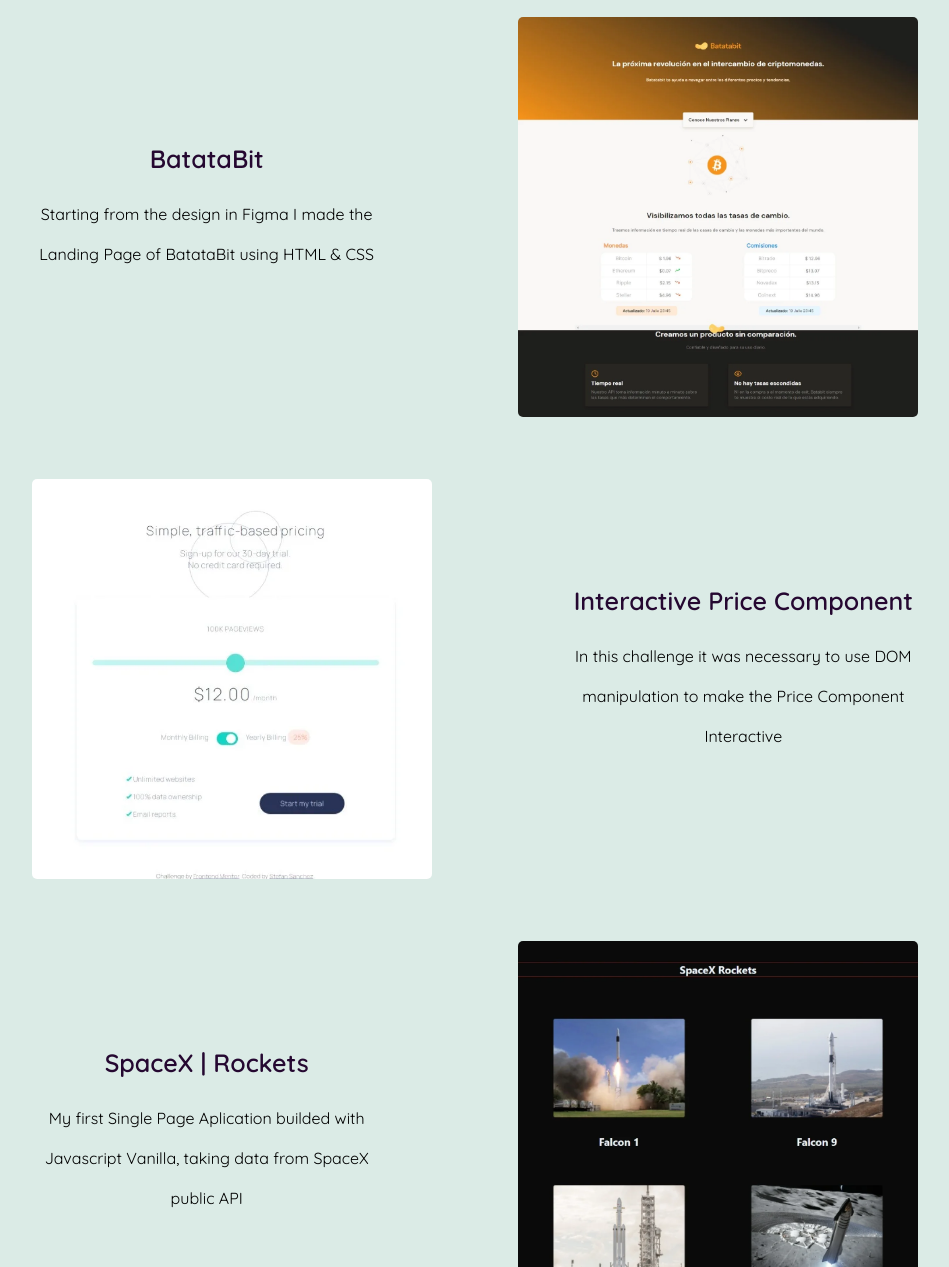
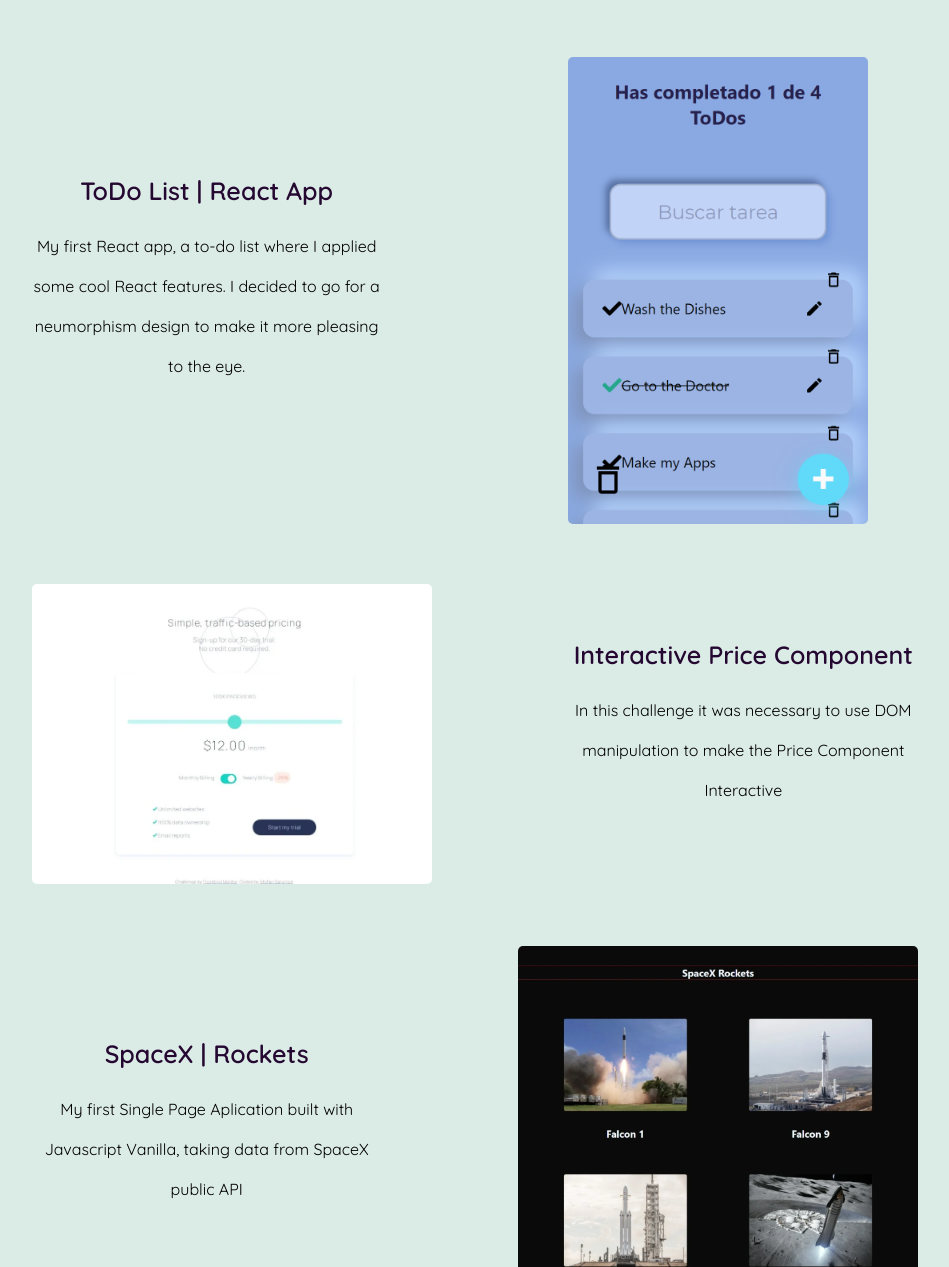
Before and after one commit to StefanSan26/Portfolio, a website built with webpack: page public/index.html in a window 1280 px wide. Shown: the part 1533-2800 px from the top of the page, without its empty margins (165-1114 px from the left). Built offline with nearby package versions, Linux system fonts and the light colour scheme; files whose address does not match are found by name.

Commit message:
first react app

```diff
--- a/public/index.html
+++ b/public/index.html
@@ -60,7 +60,7 @@
 			</div>
 			<h1 class="home__name">Stefan Sánchez</h1>
 			<h3 class="home__profession">Front-end Developer</h3>
-			<p class="home__description">Hi! I am Stefan. <br> Front-end focused web developer. <br> Let me show you some of
+			<p class="home__description">Hi! I am Stefan. <br> I am a Web Developer focused on Front-end.<br> In this moment i am learning React deeply <br> Let me show you some of
 				my Skills and Projects 👇</p>
 		</section>
 
@@ -91,8 +91,8 @@
 					<figcaption>Git & Github</figcaption>
 				</figure>
 				<figure class="skills__logo fig5">
-					<img src="./assets/svg/Responsive_Web_Design_Logo.svg" alt="Responsive Design">
-					<figcaption>Responsive Design</figcaption>
+					<img src="./assets/svg/React-icon-vector-01.svg" alt="Responsive Design">
+					<figcaption>React</figcaption>
 				</figure>
 				<figure class="skills__logo fig6">
 					<img src="./assets/svg/en-language.svg" alt="English">
@@ -108,36 +108,41 @@
 			<h3 class="projects__title title">Projects</h3>
 			<div class="project project1">
 				<div class="project__text">
-					<h4 class="project__title"><a href="https://stefansan26.github.io/Mobile_first/" target="_blank" rel="noopener noreferrer"> BatataBit </a></h4>
-					<p class="project__description">Starting from the design in Figma I made the Landing Page of BatataBit using HTML & CSS
+					<h4 class="project__title"><a href="https://github.com/StefanSan26/ToDo_List_React" target="_blank" rel="noopener noreferrer"> ToDo List | React App </a></h4>
+					<p class="project__description">My first React app, a to-do list where I applied some cool React features. I decided to go for a neumorphism design to make it more pleasing to the eye.
 					</p>
 				</div>
-				<a href="https://stefansan26.github.io/Mobile_first/" target="_blank" rel="noopener noreferrer">
+				<a href="https://stefansan26.github.io/ToDo_List_React/" target="_blank" rel="noopener noreferrer">
 					<div class="project__image project__image1">
+						<img src="./assets/images/stefansan26.github.io_ToDo_List_React_.webp" alt="">
 					</div>
 				</a>
 			</div>
 			<div class="project project2">
 				<div class="project__text">
-					<h4 class="project__title"><a href="https://stefansan26.github.io/interactive-pricing-component/" target="_blank" rel="noopener noreferrer"> Interactive
+					<h4 class="project__title"><a href="https://github.com/StefanSan26/interactive-pricing-component/" target="_blank" rel="noopener noreferrer"> Interactive
 							Price Component </a></h4>
 					<p class="project__description"> In this challenge it was necessary to use DOM manipulation to make the Price
 						Component Interactive </p>
 				</div>
 				<a href="https://stefansan26.github.io/interactive-pricing-component/" target="_blank" rel="noopener noreferrer">
 					<div class="project__image project__image2">
+
+					<img src="./assets/images/pricing-calculator_desktop2.webp" alt="">
 					</div>
+
 				</a>
 			</div>
 			<div class="project project3">
 				<div class="project__text">
-					<h4 class="project__title"><a href="https://stefansan26.github.io/spaceX_rocket_spa/" target="_blank" rel="noopener noreferrer"> SpaceX | Rockets </a>
+					<h4 class="project__title"><a href="https://github.com/StefanSan26/spaceX_rocket_spa/" target="_blank" rel="noopener noreferrer"> SpaceX | Rockets </a>
 					</h4>
-					<p class="project__description"> My first Single Page Aplication builded with Javascript Vanilla, taking data
+					<p class="project__description"> My first Single Page Aplication built with Javascript Vanilla, taking data
 						from SpaceX public API</p>
 				</div>
 				<a href="https://stefansan26.github.io/spaceX_rocket_spa/" target="_blank" rel="noopener noreferrer">
 					<div class="project__image project__image3">
+						<img src="./assets/images/SpaceX-Rockets.webp" alt="">
 					</div>
 				</a>
 			</div>
--- a/src/style/style.css
+++ b/src/style/style.css
@@ -278,28 +278,25 @@
 
 .project__image {
   display: inline-block;
-  background-repeat: no-repeat;
-  background-size: cover;
-	background-position: top;
-	height: 40rem;
+
+}
+
+.project__image img{
   width: 40rem;
   border-radius: 5px;
 }
+.project__image1 {
+  width: 40rem;
+	display: flex;
+  justify-content: center;
+}
+.project__image1 img{
+  width: 30rem;
+}
 @media screen and (max-width: 425px) {
-  .project__image{
-		height: 30rem;
+  .project__image img{
 		width: 30rem;
 	}
-}
-
-.project__image1 {
-  background-image: url("./assets/images/batatabit_desktop.webp");
-}
-.project__image2 {
-  background-image: url("./assets/images/pricing-calculator_desktop2.webp");
-}
-.project__image3 {
-  background-image: url("./assets/images/SpaceX-Rockets.webp");
 }
 
 @media screen and  (min-width: 768px){
```
Also changed, not shown: assets/images/stefansan26.github.io_ToDo_List_React_.webp (added), assets/svg/React-icon-vector-01.svg (added).
